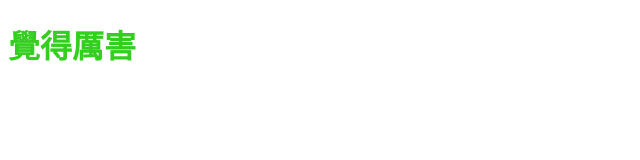
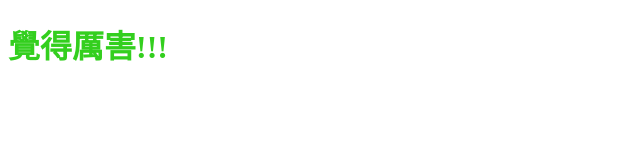
Before and after one commit to zdkic/hello, a plain HTML site: page index.html in a window 1280 px wide. Shown: the full height of the page, 0-640 px from the left. Drawn offline with Linux system fonts and the light colour scheme.

Commit message:
Update index.html

```diff
--- a/index.html
+++ b/index.html
@@ -5,6 +5,6 @@
     <title>你好，GitHub</title>
   </head>
   <body>
-    <h1 style="color: #33cf1e;">覺得厲害</h1>
+    <h1 style="color: #33cf1e;">覺得厲害!!!</h1>
   </body>
 </html>
```
